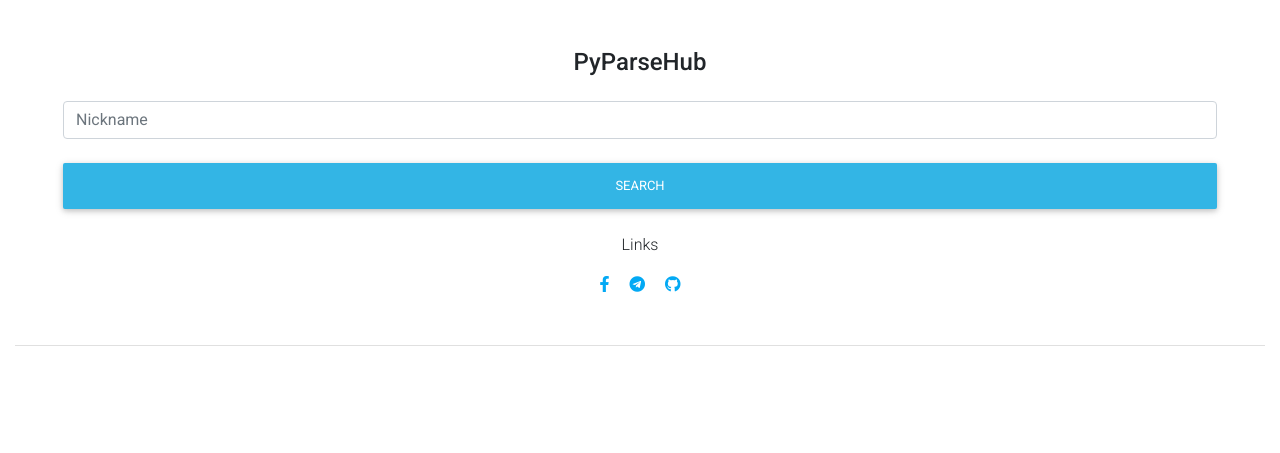
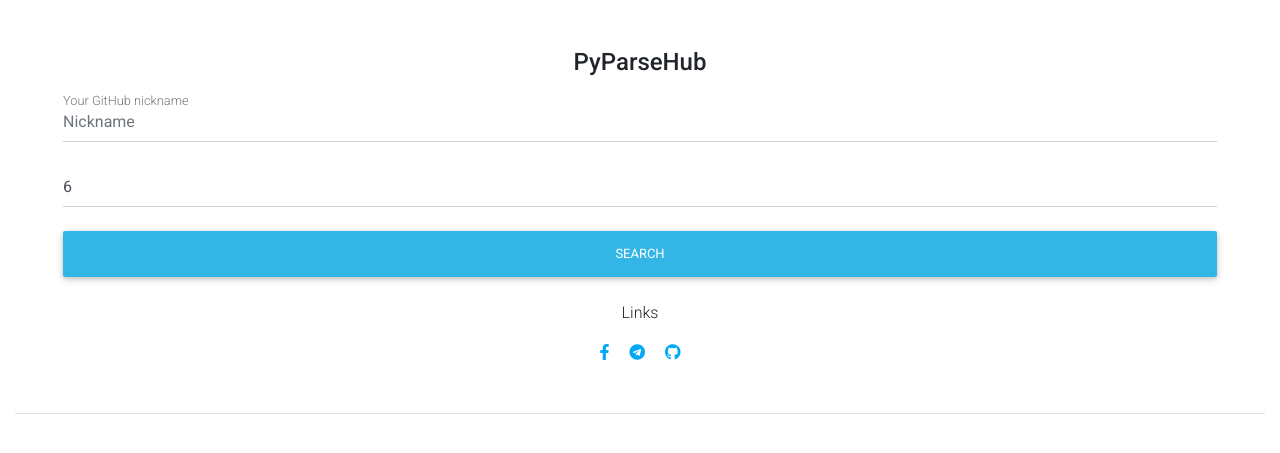
Before and after one commit to mezgoodle/PyParseHub, a Flask app: page / in a window 1280 px wide. Shown: the top 453 px of the page. Run offline with Flask 2, Linux system fonts and the light colour scheme; some libraries are stand-ins or nearby versions.

Commit message:
Update template and icon

```diff
--- a/templates/index.html
+++ b/templates/index.html
@@ -12,6 +12,8 @@
     <link href="https://cdnjs.cloudflare.com/ajax/libs/twitter-bootstrap/4.5.0/css/bootstrap.min.css" rel="stylesheet">
     <!-- Material Design Bootstrap -->
     <link href="https://cdnjs.cloudflare.com/ajax/libs/mdbootstrap/4.19.0/css/mdb.min.css" rel="stylesheet">
+    <!-- Icon -->
+    <link rel="shortcut icon" href="{{url_for('static', filename='img/icon.png')}}">
 </head>
 <body>
   <div class="container-fluid">
@@ -21,7 +23,15 @@
         <p class="h4 mb-4">PyParseHub</p>
 
         <!-- Username -->
-        <input type="text" id="defaultFormText" name="username" required class="form-control mb-4" placeholder="Nickname">
+        <div class="md-form">
+            <input type="text" id="defaultFormText" name="username" required class="form-control mb-4 validate" placeholder="Nickname">
+            <label for="form1">Your GitHub nickname</label>
+        </div>
+
+        <!-- Day limit -->
+        <div class="md-form">
+            <input type="number" id="dayLimit" class="form-control" name="dayLimit" value="6" min="1" max="10">
+        </div>
 
         <!-- Search button -->
         <button class="btn btn-info btn-block my-4" type="submit">Search</button>
```
Also changed, not shown: static/img/icon.png (added).
